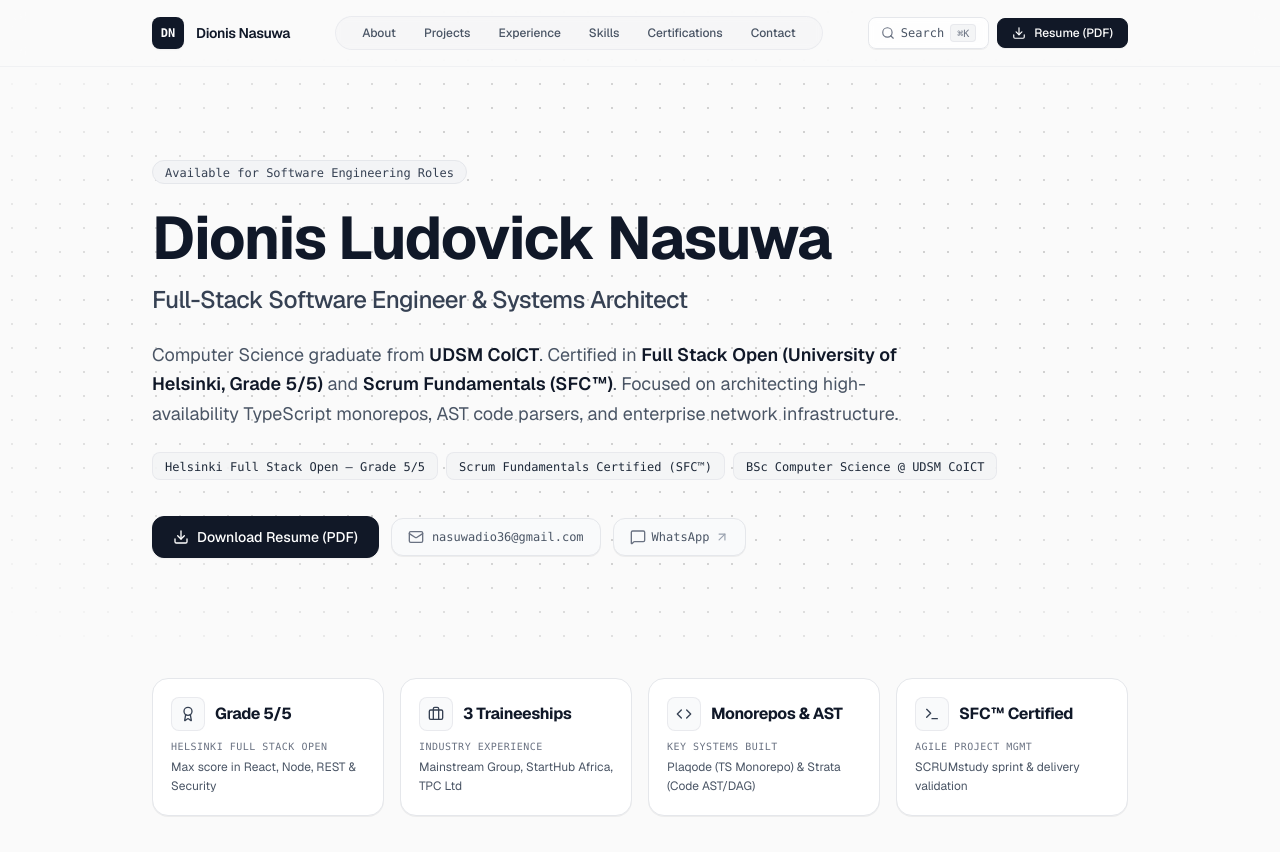
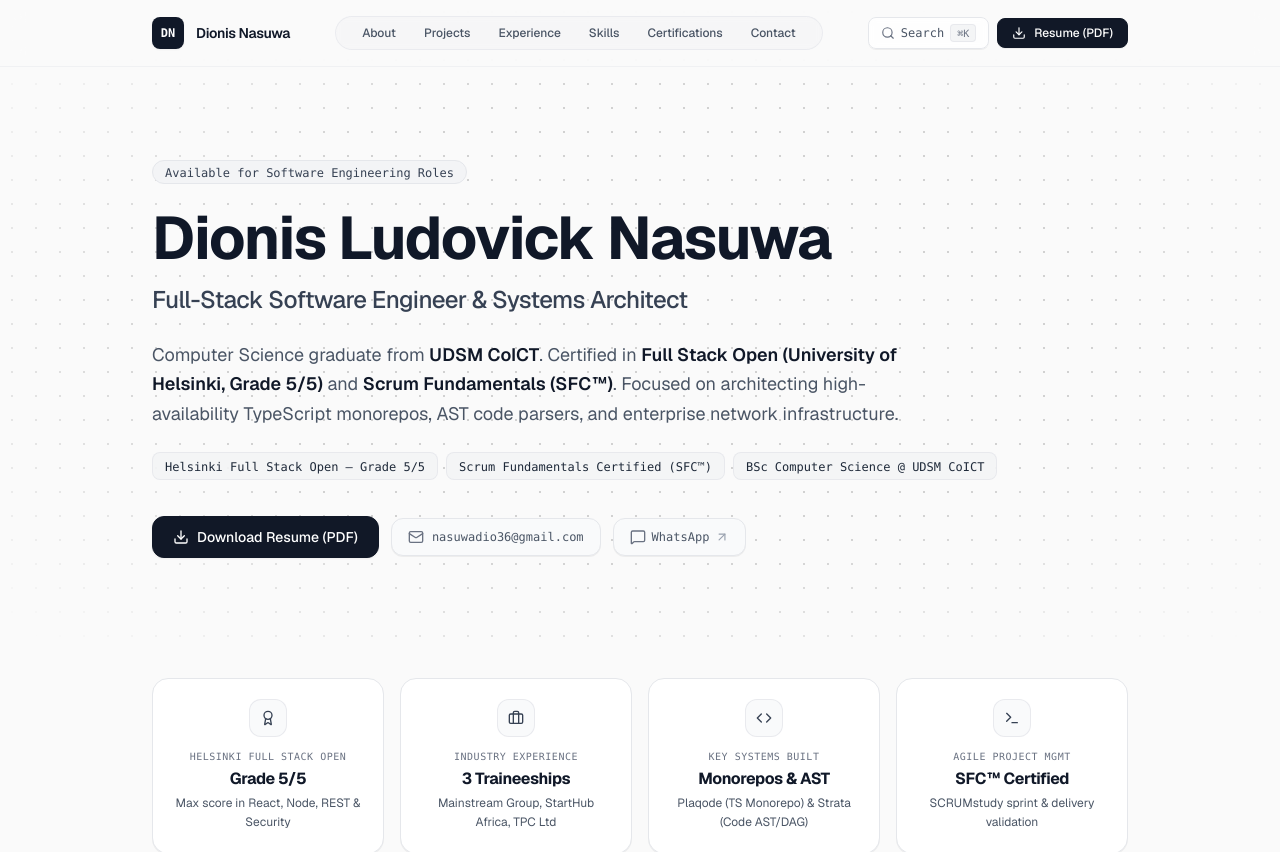
Before and after one commit to dionis36/portfolio, a Next.js app: page / in a window 1280 px wide. Shown: the top 852 px of the page. Built offline with nearby package versions, Linux system fonts and the light colour scheme.

Commit message:
style: update ProofMetricsBar layout to a centered vertical card design

```diff
--- a/src/components/ProofMetricsBar.tsx
+++ b/src/components/ProofMetricsBar.tsx
@@ -40,17 +40,11 @@ export default function ProofMetricsBar() {
             return (
               <div
                 key={idx}
-                className="natural-card bg-white p-4.5 flex flex-col justify-between hover:border-gray-300 transition-all shadow-2xs group"
+                className="natural-card bg-white p-5 flex flex-col items-center text-center hover:border-gray-300 transition-all shadow-2xs group"
               >
-                <div>
-                  {/* Icon Inline Beside Primary Value */}
-                  <div className="flex items-center gap-2.5 mb-2">
-                    <div className="p-2 rounded-lg bg-gray-50 border border-gray-200/80 text-gray-700 group-hover:text-gray-900 group-hover:bg-gray-100/70 shrink-0 transition-colors">
+                {/* Top-Centered Icon Badge */}
+                <div className="p-2.5 rounded-xl bg-gray-50 border border-gray-200/80 text-gray-700 group-hover:text-gray-900 group-hover:bg-gray-100/70 shrink-0 mb-3 transition-colors">
                   <Icon className="w-4 h-4" />
-                    </div>
-                    <div className="text-base font-bold text-gray-900 tracking-tight leading-none">
-                      {m.value}
-                    </div>
                 </div>
 
                 {/* Category Label */}
@@ -58,11 +52,15 @@ export default function ProofMetricsBar() {
                   {m.label}
                 </span>
 
+                {/* Primary Metric Headline */}
+                <div className="text-base font-bold text-gray-900 tracking-tight leading-snug mb-1">
+                  {m.value}
+                </div>
+
                 {/* Descriptive Subtext */}
                 <p className="text-xs text-gray-600 leading-relaxed">
                   {m.subtext}
                 </p>
-                </div>
               </div>
             );
           })}
```
Lines whose indentation alone changed are shown as unchanged.
